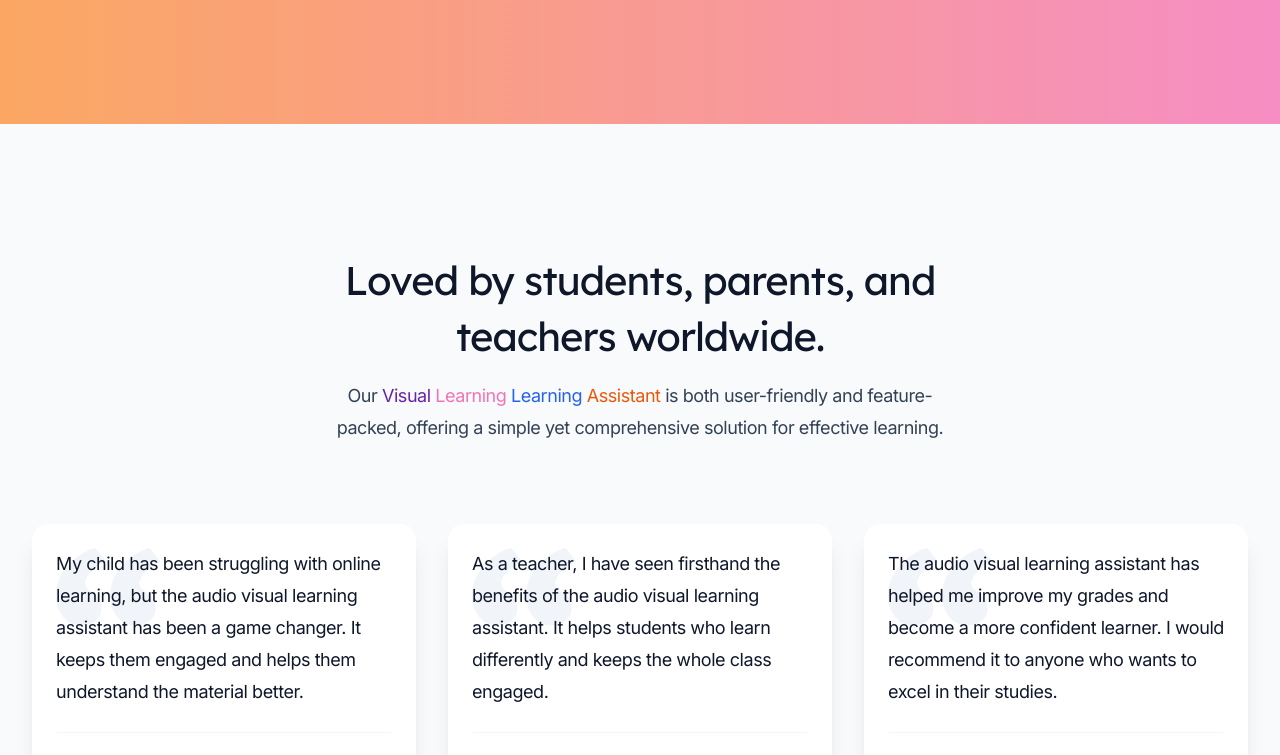
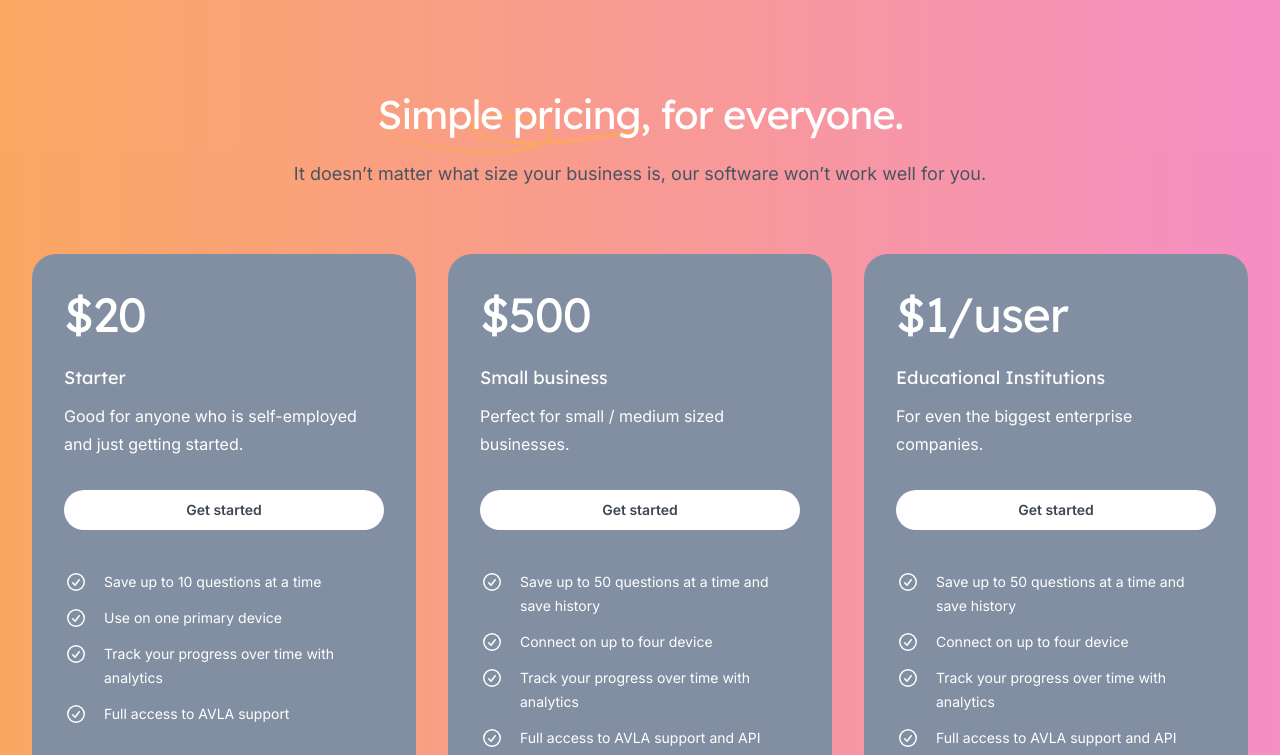
Before and after one commit to rymarktron/avla, a Next.js app: page / in a window 1280 px wide. Shown: the part 3660-4415 px from the top of the page. Built offline with nearby package versions, Linux system fonts and the light colour scheme.

Commit message:
update site

```diff
--- a/src/components/Pricing.jsx
+++ b/src/components/Pricing.jsx
@@ -51,7 +51,7 @@ function Plan({ name, price, description, href, features, featured = false }) {
     <section
       className={clsx(
         'flex flex-col rounded-3xl px-6 sm:px-8',
-        featured ? 'order-first bg-slate-600 py-8 lg:order-none' : 'lg:py-8'
+        featured ? 'order-first bg-slate-500 py-8 lg:order-none' : 'lg:py-8'
       )}
     >
       <h3 className="mt-5 text-lg text-white font-display">{name}</h3>
@@ -118,45 +118,43 @@ export function Pricing() {
           <Plan
             featured
             name="Starter"
-            price="$9"
+            price="$20"
             description="Good for anyone who is self-employed and just getting started."
             href="/register"
             features={[
-              'Send 10 quotes and invoices',
-              'Connect up to 2 bank accounts',
-              'Track up to 15 expenses per month',
-              'Manual payroll support',
-              'Export up to 3 reports',
+              'Save up to 10 questions at a time',
+              'Use on one primary device',
+              'Track your progress over time with analytics',
+              'Full access to AVLA support',
             ]}
           />
           <Plan
             featured
             name="Small business"
-            price="$15"
+            price="$500"
             description="Perfect for small / medium sized businesses."
             href="/register"
             features={[
-              'Send 25 quotes and invoices',
-              'Connect up to 5 bank accounts',
-              'Track up to 50 expenses per month',
-              'Automated payroll support',
-              'Export up to 12 reports',
-              'Bulk reconcile transactions',
-              'Track in multiple currencies',
+              'Save up to 50 questions at a time and save history',
+              'Connect on up to four device',
+              'Track your progress over time with analytics',
+              'Full access to AVLA support and API',
+              'Access to question bank from users'
             ]}
           />
           <Plan
             featured
             name="Educational Institutions"
-            price="$5/user"
+            price="$1/user"
             description="For even the biggest enterprise companies."
             href="/register"
             features={[
-              'Send unlimited quotes and invoices',
-              'Connect up to 15 bank accounts',
-              'Track up to 200 expenses per month',
-              'Automated payroll support',
-              'Export up to 25 reports, including TPS',
+              'Save up to 50 questions at a time and save history',
+              'Connect on up to four device',
+              'Track your progress over time with analytics',
+              'Full access to AVLA support and API',
+              'Access to question bank from users',
+              'Teachers dashboard for smart analytics on students'
             ]}
           />
         </div>
--- a/src/pages/index.jsx
+++ b/src/pages/index.jsx
@@ -7,8 +7,8 @@ import { Header } from '@/components/Header'
 import { Hero } from '@/components/Hero'
 import { Pricing } from '@/components/Pricing'
 import { PrimaryFeatures } from '@/components/PrimaryFeatures'
-import { SecondaryFeatures } from '@/components/SecondaryFeatures'
 import { Testimonials } from '@/components/Testimonials'
+//import { SecondaryFeatures } from '@/components/SecondaryFeatures'
 
 export default function Home() {
   return (
@@ -24,7 +24,6 @@ export default function Home() {
       <main>
         <Hero />
         <PrimaryFeatures />
-        <SecondaryFeatures />
         <CallToAction />
         <Testimonials />
         <Pricing />
@@ -34,3 +33,5 @@ export default function Home() {
     </>
   )
 }
+
+//        <SecondaryFeatures />
```
